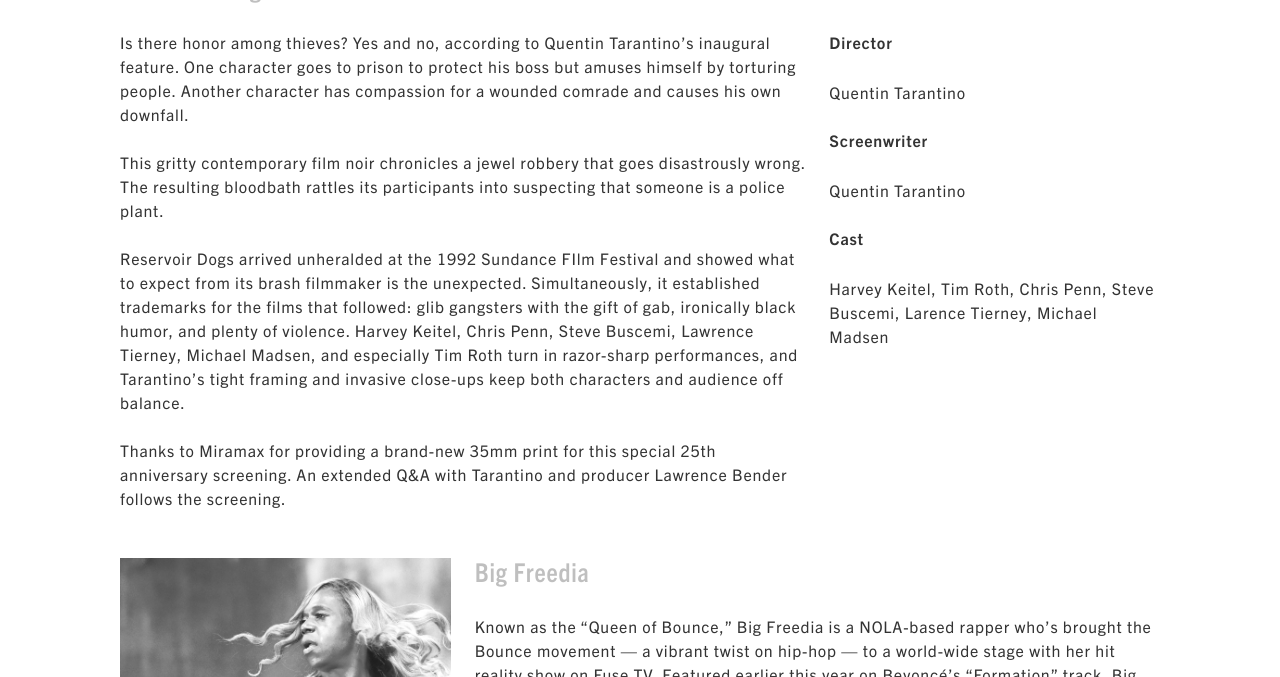
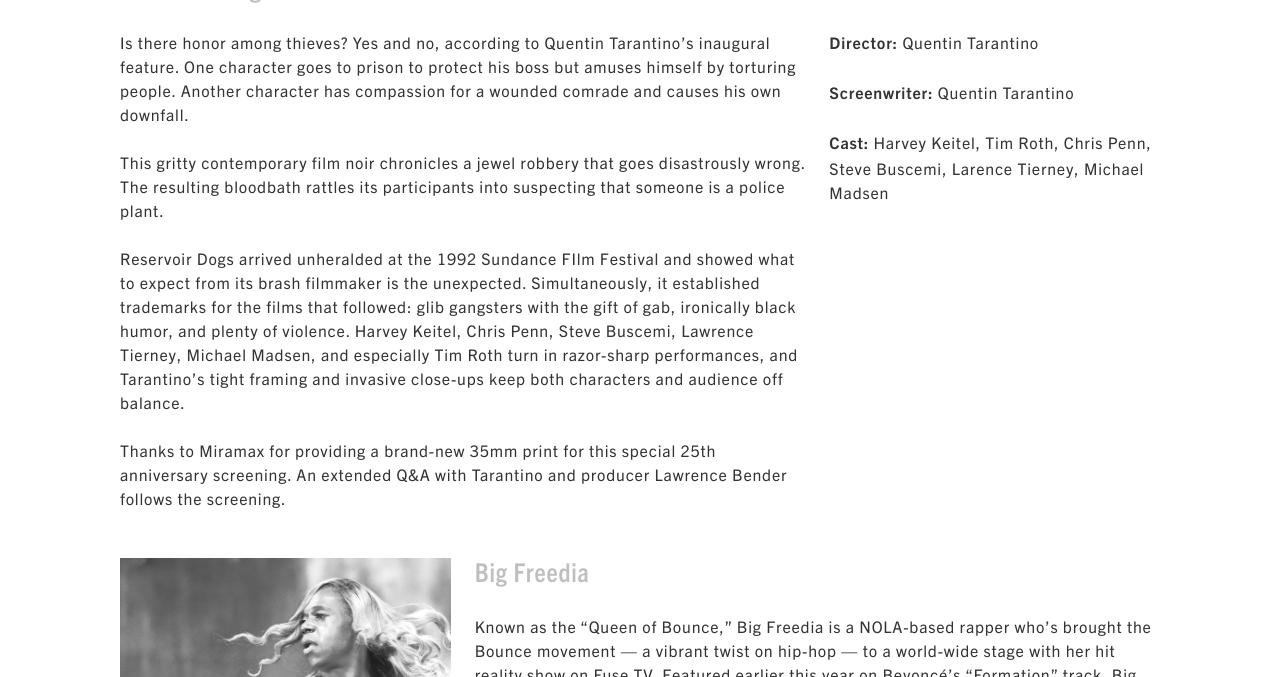
Before and after one commit to datalorez/Sundance-Styleguide, a Jekyll site: the page built from _samples/next-openingfilm.html, in a window 1280 px wide and 900 px high, scrolled down 468 px, cut to the strip 223-900 px from the top of the window. Built offline with Jekyll 4.4.1, drawn with Linux system fonts in a browser that asks for light colours; nearby versions of some CDN libraries; some of the changed text lies outside the part shown.

Commit message:
fixed issue with nav and added res dogs vid

```diff
--- a/_samples/next-openingfilm.html
+++ b/_samples/next-openingfilm.html
@@ -8,7 +8,7 @@
 
 <div style="margin-top: 77px;background-image: url('{{ "assets/images/nf-placeholder-1.jpg" | relative_url }}'); background-position: top center;" class="o-wrapper__full-width o-spacer__bottom--large o-height--section o-center--vertical c-next__hero c-next__hero-video">
   <video playsinline autoplay muted loop class="c-next__hero-video">
-    <source src="https://dotorg-prd-assets.s3.amazonaws.com/images/misc/nf-test.mp4" type="video/mp4">
+    <source src="{{ "/assets/images/reservoirdogs.mp4" | relative_url }}" type="video/mp4">
   </video>
   <div class="c-next__hero-overlay">
   </div>
@@ -40,12 +40,9 @@
       <p>Thanks to Miramax for providing a brand-new 35mm print for this special 25th anniversary screening. An extended Q&A with Tarantino and producer Lawrence Bender follows the screening.</p>
     </div>
     <div class="o-layout__item  o-spacer__bottom--large u-1/3@desktop">
-      <p><strong>Director</strong></p>
-      <p>Quentin Tarantino</p>
-      <p><strong>Screenwriter</strong></p>
-      <p>Quentin Tarantino</p>
-      <p><strong>Cast</strong></p>
-      <p>Harvey Keitel, Tim Roth, Chris Penn, Steve Buscemi, Larence Tierney, Michael Madsen</p>
+      <p><strong>Director: </strong>Quentin Tarantino</p>
+      <p><strong>Screenwriter: </strong>Quentin Tarantino</p>
+      <p><strong>Cast: </strong>Harvey Keitel, Tim Roth, Chris Penn, Steve Buscemi, Larence Tierney, Michael Madsen</p>
     </div>
   </div>
 </div>
--- a/_sass/components/_components.nav.scss
+++ b/_sass/components/_components.nav.scss
@@ -81,6 +81,7 @@
  }
 
  .c-nav__container {
+   visibility: hidden;
    position: absolute;
    width: $nav-menu-width;
    display: block;
@@ -88,6 +89,9 @@
    bottom: 0;
    left: 0;
    z-index: 2;
+   &.is-open {
+     visibility: visible;
+   }
  }
 
  .c-nav {
--- a/_sass/overrides/_overrides.watch.scss
+++ b/_sass/overrides/_overrides.watch.scss
@@ -9,27 +9,27 @@
 }
 
 .c-watch__item-icon--netflix {
-  background-image: url('/assets/images/netflix.png');
+  background-image: url('{{ "/assets/images/netflix.png" | relative_url }}');
   background-size: 140%;
 }
 
 .c-watch__item-icon--hulu {
-  background-image: url('/assets/images/hulu.png');
+  background-image: url('{{ "/assets/images/hulu.png" | relative_url }}');
   background-size: 90%;
 }
 
 .c-watch__item-icon--vudu {
-  background-image: url('/assets/images/vudu.png');
+  background-image: url('{{ "/assets/images/vudu.png" | relative_url }}');
   background-size: 80%;
 }
 
 .c-watch__item-icon--amazon {
-  background-image: url('/assets/images/amazon.png');
+  background-image: url('{{ "/assets/images/amazon.png" | relative_url }}');
   background-size: 70%;
 }
 
 .c-watch__item-icon--hbo {
   background-color: $color-white;
-  background-image: url('/assets/images/hbo.png');
+  background-image: url('{{ "/assets/images/hbo.png" | relative_url }}');
   background-size: 80%;
 }
--- a/assets/javascript/scripts.js
+++ b/assets/javascript/scripts.js
@@ -24,9 +24,14 @@
     if ($('.o-content__inner').hasClass('is-open')) {
       $('.c-nav__icon').removeClass('is-active');
       $('.o-content__inner').removeClass('is-open');
+      function hideNav() {
+        $('.c-nav__container').removeClass('is-open');
+      }
+      setTimeout(hideNav, 300)
     } else {
       $('.c-nav__icon').addClass('is-active');
       $('.o-content__inner').addClass('is-open');
+      $('.c-nav__container').addClass('is-open');
     }
   });
 
```
Also changed, not shown: 1 other file.
